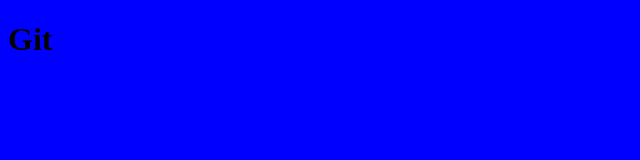
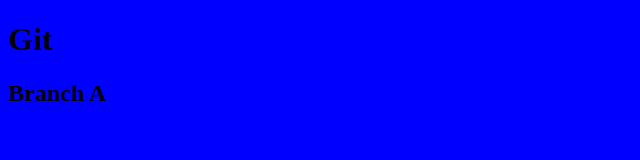
Before and after one commit to NgThePhong0608/gitbasic, a plain HTML site: page index.html in a window 1280 px wide. Shown: the whole page, without its empty margins (0-640 px from the left). Drawn offline with Linux system fonts and the light colour scheme.

Commit message:
branch A

```diff
--- a/index.html
+++ b/index.html
@@ -10,6 +10,7 @@
 
 <body>
     <h1>Git</h1>
+    <h2>Branch A</h2>
 </body>
 
 </html>
```
